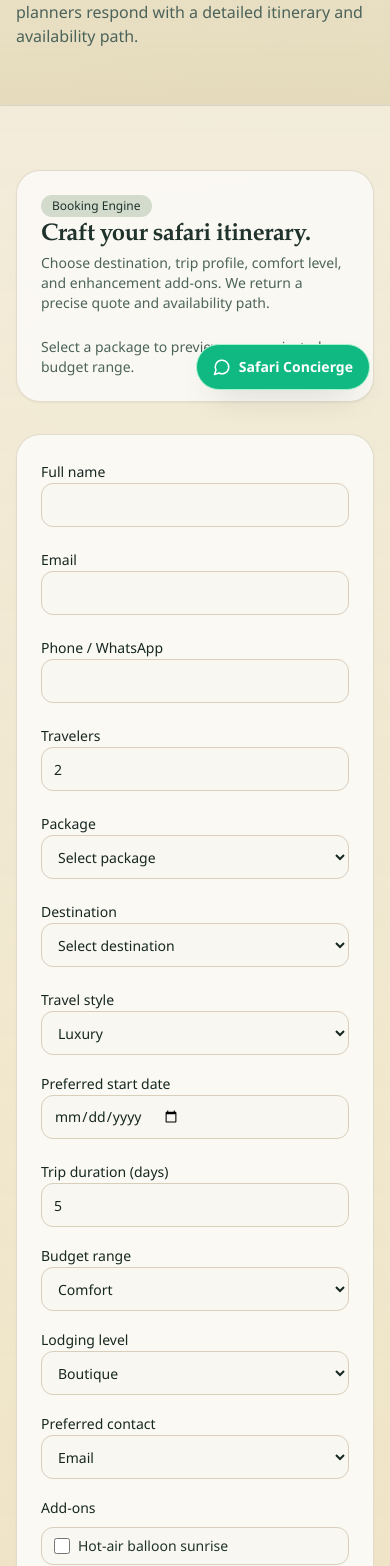
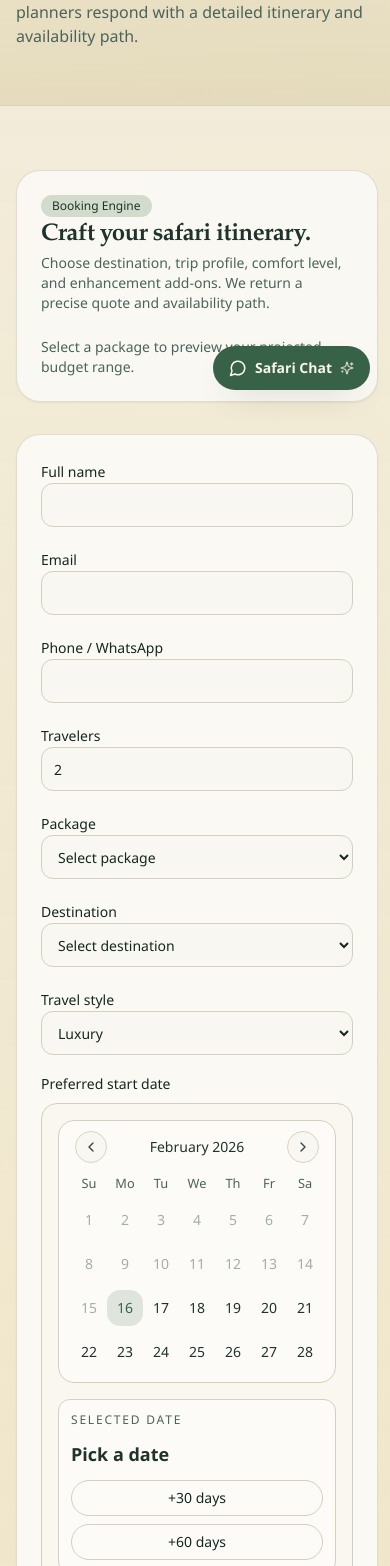
Before and after one commit to thigaruth/gorge-tours-website, a Next.js app in the folder src/: page /booking in a window 390 px wide. Shown: the part 434-2000 px from the top of the page. Built offline with nearby package versions, Linux system fonts and the light colour scheme.

Commit message:
feat: implement chat widget with message submission and calendar component for booking panel

```diff
--- a/src/components/chat/ChatWidget.tsx
+++ b/src/components/chat/ChatWidget.tsx
@@ -1,17 +1,151 @@
 'use client'
 
-import { MessageCircle } from 'lucide-react'
+import { AnimatePresence, motion } from 'framer-motion'
+import { MessageCircle, X, Send, Sparkles } from 'lucide-react'
+import { FormEvent, useState } from 'react'
+import { Button } from '@/components/ui/button'
+import { Input } from '@/components/ui/input'
+import { Textarea } from '@/components/ui/textarea'
+
+type ChatState = {
+  open: boolean
+  loading: boolean
+  success: string | null
+  error: string | null
+}
+
+const quickMessages = [
+  'Best safari month for migration?',
+  'Need a family-friendly package',
+  'Can you include a balloon safari?',
+]
 
 export default function ChatWidget() {
+  const [state, setState] = useState<ChatState>({
+    open: false,
+    loading: false,
+    success: null,
+    error: null,
+  })
+
+  const [draft, setDraft] = useState({
+    fullName: '',
+    email: '',
+    message: '',
+  })
+
+  async function submitMessage(event: FormEvent) {
+    event.preventDefault()
+
+    setState((prev) => ({ ...prev, loading: true, success: null, error: null }))
+
+    const response = await fetch('/api/contacts', {
+      method: 'POST',
+      headers: { 'Content-Type': 'application/json' },
+      body: JSON.stringify({
+        fullName: draft.fullName,
+        email: draft.email,
+        subject: 'Chat Concierge Request',
+        message: draft.message,
+        preferredContact: 'whatsapp',
+        newsletterOptIn: false,
+      }),
+    })
+
+    const json = await response.json().catch(() => ({}))
+
+    if (!response.ok) {
+      setState((prev) => ({
+        ...prev,
+        loading: false,
+        error: json?.error ?? 'Could not send your message.',
+      }))
+      return
+    }
+
+    setState((prev) => ({
+      ...prev,
+      loading: false,
+      success: `Sent. Ref: ${json?.data?.id ?? 'pending'}`,
+      error: null,
+    }))
+    setDraft({ fullName: '', email: '', message: '' })
+  }
+
   return (
-    <a
-      href="https://wa.me/254700123456"
-      target="_blank"
-      rel="noreferrer"
-      className="fixed bottom-5 right-5 z-40 inline-flex items-center gap-2 rounded-full border border-emerald-200 bg-emerald-500 px-4 py-3 text-sm font-semibold text-white shadow-safari transition-transform hover:scale-105"
-    >
-      <MessageCircle size={18} />
-      Safari Concierge
-    </a>
+    <div className="fixed bottom-5 right-5 z-50">
+      <AnimatePresence>
+        {state.open && (
+          <motion.section
+            initial={{ opacity: 0, y: 24, scale: 0.95 }}
+            animate={{ opacity: 1, y: 0, scale: 1 }}
+            exit={{ opacity: 0, y: 16, scale: 0.97 }}
+            transition={{ duration: 0.2 }}
+            className="mb-3 w-[min(92vw,360px)] overflow-hidden rounded-3xl border border-border bg-card shadow-safari"
+          >
+            <div className="border-b border-border bg-[linear-gradient(120deg,rgba(40,82,52,0.93),rgba(24,53,37,0.98))] p-4 text-stone-100">
+              <p className="text-xs uppercase tracking-[0.2em] text-stone-300">Live Concierge</p>
+              <p className="mt-1 text-lg font-semibold">Safari Chat Assistant</p>
+              <p className="text-xs text-stone-300">Replies routed to our planner desk.</p>
+            </div>
+
+            <div className="space-y-3 p-4">
+              <div className="grid gap-2">
+                {quickMessages.map((item) => (
+                  <button
+                    key={item}
+                    type="button"
+                    className="rounded-xl border border-border bg-background px-3 py-2 text-left text-xs text-muted-foreground transition-colors hover:bg-secondary"
+                    onClick={() => setDraft((prev) => ({ ...prev, message: item }))}
+                  >
+                    {item}
+                  </button>
+                ))}
+              </div>
+
+              <form className="grid gap-2" onSubmit={submitMessage}>
+                <Input
+                  placeholder="Your name"
+                  value={draft.fullName}
+                  onChange={(event) => setDraft((prev) => ({ ...prev, fullName: event.target.value }))}
+                  required
+                />
+                <Input
+                  type="email"
+                  placeholder="Your email"
+                  value={draft.email}
+                  onChange={(event) => setDraft((prev) => ({ ...prev, email: event.target.value }))}
+                  required
+                />
+                <Textarea
+                  rows={3}
+                  placeholder="Ask us anything about routes, lodges, migration timing..."
+                  value={draft.message}
+                  onChange={(event) => setDraft((prev) => ({ ...prev, message: event.target.value }))}
+                  required
+                />
+                <Button type="submit" className="gap-2" disabled={state.loading}>
+                  <Send size={16} />
+                  {state.loading ? 'Sending...' : 'Send Message'}
+                </Button>
+              </form>
+
+              {state.success && <p className="text-xs text-emerald-700">{state.success}</p>}
+              {state.error && <p className="text-xs text-destructive">{state.error}</p>}
+            </div>
+          </motion.section>
+        )}
+      </AnimatePresence>
+
+      <button
+        type="button"
+        className="inline-flex items-center gap-2 rounded-full bg-accent px-4 py-3 text-sm font-semibold text-accent-foreground shadow-safari transition-transform hover:scale-105"
+        onClick={() => setState((prev) => ({ ...prev, open: !prev.open }))}
+      >
+        {state.open ? <X size={18} /> : <MessageCircle size={18} />}
+        {state.open ? 'Close Chat' : 'Safari Chat'}
+        <Sparkles size={14} className="opacity-80" />
+      </button>
+    </div>
   )
 }
--- a/src/components/home/BookingPanel.tsx
+++ b/src/components/home/BookingPanel.tsx
@@ -1,11 +1,13 @@
 'use client'
 
 import { zodResolver } from '@hookform/resolvers/zod'
+import { format } from 'date-fns'
 import { useEffect, useMemo, useState } from 'react'
 import { useForm } from 'react-hook-form'
 import { z } from 'zod'
 import { Badge } from '@/components/ui/badge'
 import { Button } from '@/components/ui/button'
+import { Calendar } from '@/components/ui/calendar'
 import { Card, CardContent, CardDescription, CardHeader, CardTitle } from '@/components/ui/card'
 import { Input } from '@/components/ui/input'
 import { Label } from '@/components/ui/label'
@@ -99,6 +101,7 @@ export default function BookingPanel({ packageOptions, destinationOptions }: Pro
   const packageId = form.watch('packageId')
   const travelers = form.watch('travelers') || 1
   const budgetRange = form.watch('budgetRange')
+  const startDate = form.watch('startDate')
 
   const selectedPackage = useMemo(
     () => packageOptions.find((item) => item.id === packageId),
@@ -129,6 +132,13 @@ export default function BookingPanel({ packageOptions, destinationOptions }: Pro
       max: Math.round(projected * 1.18),
     }
   }, [travelers, budgetRange, selectedPackage])
+
+  const selectedStartDate = useMemo(() => {
+    if (!startDate) return undefined
+    const parsed = new Date(startDate)
+    if (Number.isNaN(parsed.getTime())) return undefined
+    return parsed
+  }, [startDate])
 
   async function onSubmit(values: BookingFormValues) {
     setSubmitState({ loading: true, success: null, error: null })
@@ -246,9 +256,51 @@ export default function BookingPanel({ packageOptions, destinationOptions }: Pro
                 </Select>
               </div>
 
-              <div>
-                <Label htmlFor="startDate">Preferred start date</Label>
-                <Input id="startDate" type="date" {...form.register('startDate')} />
+              <div className="md:col-span-2">
+                <Label>Preferred start date</Label>
+                <div className="mt-2 grid gap-4 rounded-2xl border border-border bg-background/70 p-4 lg:grid-cols-[1fr_220px]">
+                  <Calendar
+                    mode="single"
+                    selected={selectedStartDate}
+                    disabled={{ before: new Date() }}
+                    onSelect={(date) => {
+                      if (!date) return
+                      form.setValue('startDate', format(date, 'yyyy-MM-dd'), { shouldValidate: true, shouldDirty: true })
+                    }}
+                  />
+                  <div className="space-y-3 rounded-xl border border-border bg-card p-3">
+                    <p className="text-xs uppercase tracking-[0.15em] text-muted-foreground">Selected Date</p>
+                    <p className="text-lg font-semibold">
+                      {selectedStartDate ? format(selectedStartDate, 'EEE, MMM d, yyyy') : 'Pick a date'}
+                    </p>
+                    <div className="grid gap-2">
+                      <Button
+                        type="button"
+                        variant="outline"
+                        size="sm"
+                        onClick={() => {
+                          const date = new Date()
+                          date.setDate(date.getDate() + 30)
+                          form.setValue('startDate', format(date, 'yyyy-MM-dd'), { shouldValidate: true, shouldDirty: true })
+                        }}
+                      >
+                        +30 days
+                      </Button>
+                      <Button
+                        type="button"
+                        variant="outline"
+                        size="sm"
+                        onClick={() => {
+                          const date = new Date()
+                          date.setDate(date.getDate() + 60)
+                          form.setValue('startDate', format(date, 'yyyy-MM-dd'), { shouldValidate: true, shouldDirty: true })
+                        }}
+                      >
+                        +60 days
+                      </Button>
+                    </div>
+                  </div>
+                </div>
                 <p className="mt-1 text-xs text-destructive">{form.formState.errors.startDate?.message}</p>
               </div>
 
--- /dev/null
+++ b/src/components/ui/calendar.tsx
@@ -0,0 +1,44 @@
+'use client'
+
+import { ChevronLeft, ChevronRight } from 'lucide-react'
+import { DayPicker } from 'react-day-picker'
+import { cn } from '@/lib/utils'
+
+export type CalendarProps = React.ComponentProps<typeof DayPicker>
+
+export function Calendar({ className, classNames, showOutsideDays = true, ...props }: CalendarProps) {
+  return (
+    <DayPicker
+      showOutsideDays={showOutsideDays}
+      className={cn('rounded-2xl border border-border bg-card p-3', className)}
+      classNames={{
+        months: 'flex flex-col sm:flex-row space-y-4 sm:space-x-4 sm:space-y-0',
+        month: 'space-y-4',
+        caption: 'flex justify-center pt-1 relative items-center',
+        caption_label: 'text-sm font-medium',
+        nav: 'space-x-1 flex items-center',
+        nav_button:
+          'h-8 w-8 bg-background border border-border rounded-full p-0 opacity-90 hover:opacity-100 inline-flex items-center justify-center',
+        nav_button_previous: 'absolute left-1',
+        nav_button_next: 'absolute right-1',
+        table: 'w-full border-collapse space-y-1',
+        head_row: 'flex',
+        head_cell: 'text-muted-foreground rounded-md w-9 font-normal text-[0.8rem]',
+        row: 'flex w-full mt-2',
+        cell: 'h-9 w-9 text-center text-sm p-0 relative',
+        day: 'h-9 w-9 p-0 font-normal rounded-md hover:bg-secondary',
+        day_selected: 'bg-primary text-primary-foreground hover:bg-primary hover:text-primary-foreground focus:bg-primary',
+        day_today: 'bg-accent/15 text-accent',
+        day_outside: 'text-muted-foreground opacity-50',
+        day_disabled: 'text-muted-foreground opacity-50',
+        day_hidden: 'invisible',
+        ...classNames,
+      }}
+      components={{
+        IconLeft: () => <ChevronLeft className="h-4 w-4" />,
+        IconRight: () => <ChevronRight className="h-4 w-4" />,
+      }}
+      {...props}
+    />
+  )
+}
```
Also changed, not shown: src/package.json (+29 -28 lines), 1 other file (tests, documents, lock files or other folders).
